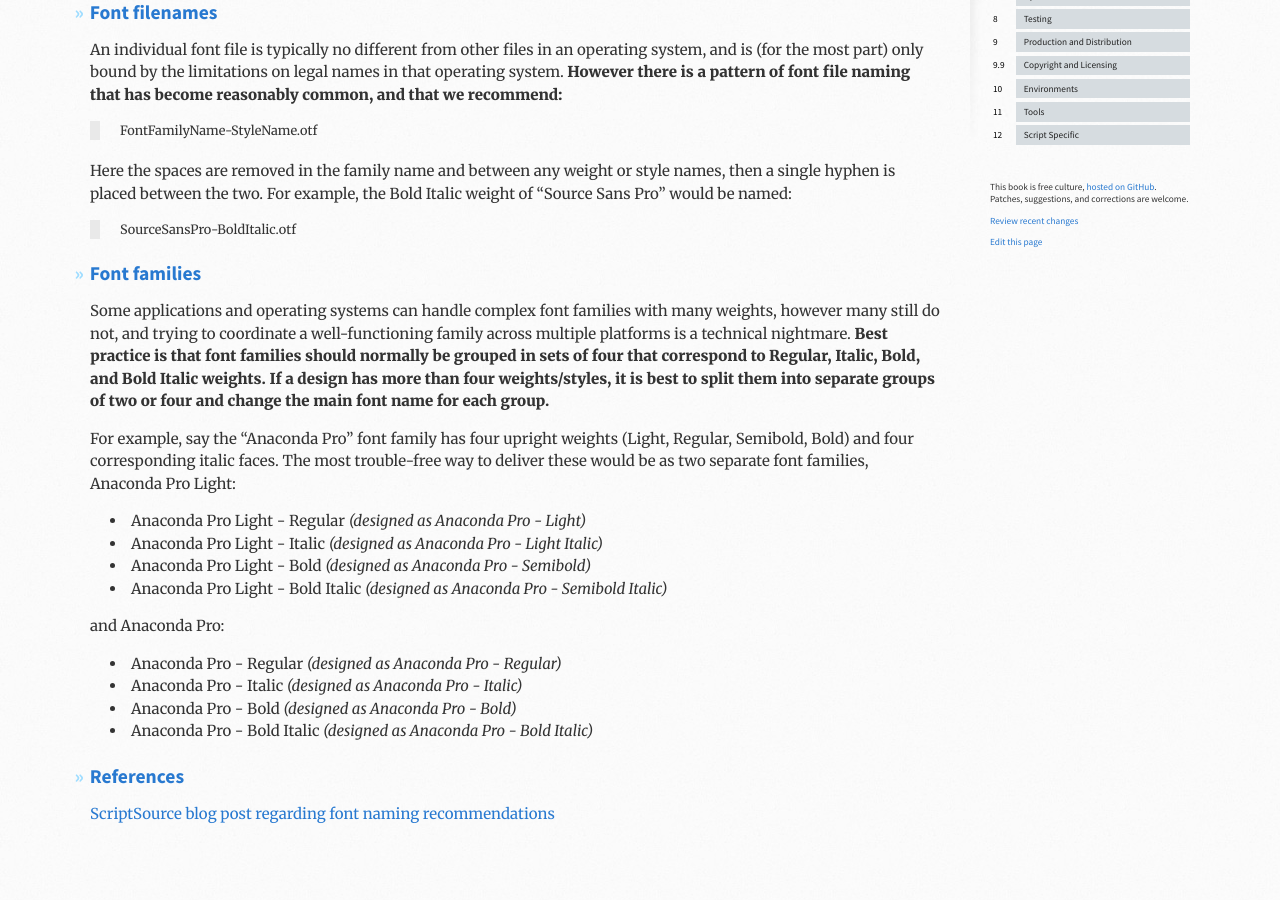
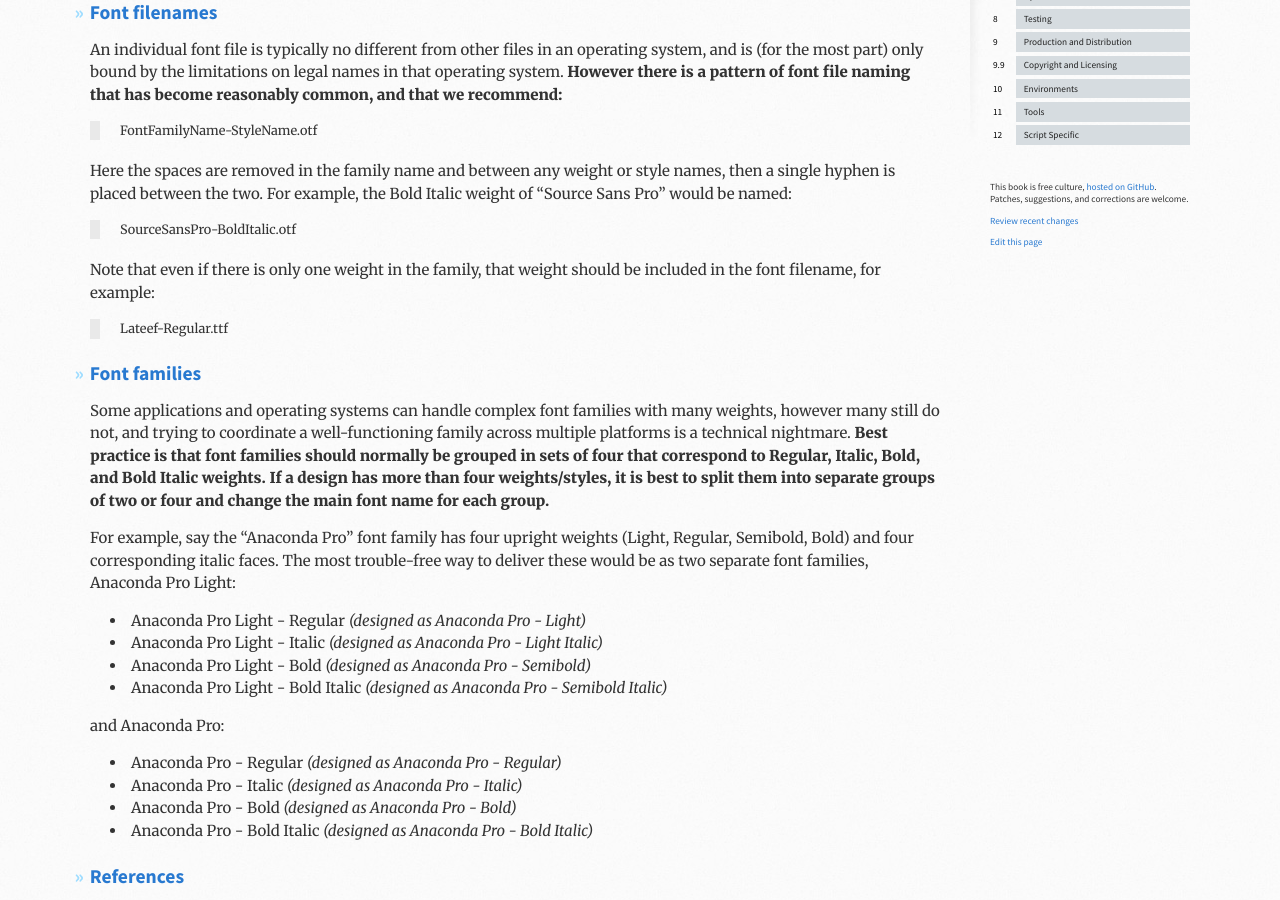
Before and after one commit to silnrsi/FDBP, a Jekyll site: the page built from en-US/Font_Naming.md, in a window 1280 px wide and 900 px high, scrolled down 542 px. Built offline with Jekyll 4.4.1, drawn with Linux system fonts in a browser that asks for light colours.

Commit message:
explain -Regular

```diff
--- a/en-US/Font_Naming.md
+++ b/en-US/Font_Naming.md
@@ -28,6 +28,10 @@ Here the spaces are removed in the family name and between any weight or style n
 
 > SourceSansPro-BoldItalic.otf
 
+Note that even if there is only one weight in the family, that weight should be included in the font filename, for example:
+
+> Lateef-Regular.ttf
+
 ## Font families
 
 Some applications and operating systems can handle complex font families with many weights, however many still do not, and trying to coordinate a well-functioning family across multiple platforms is a technical nightmare. **Best practice is that font families should normally be grouped in sets of four that correspond to Regular, Italic, Bold, and Bold Italic weights. If a design has more than four weights/styles, it is best to split them into separate groups of two or four and change the main font name for each group.**
```
